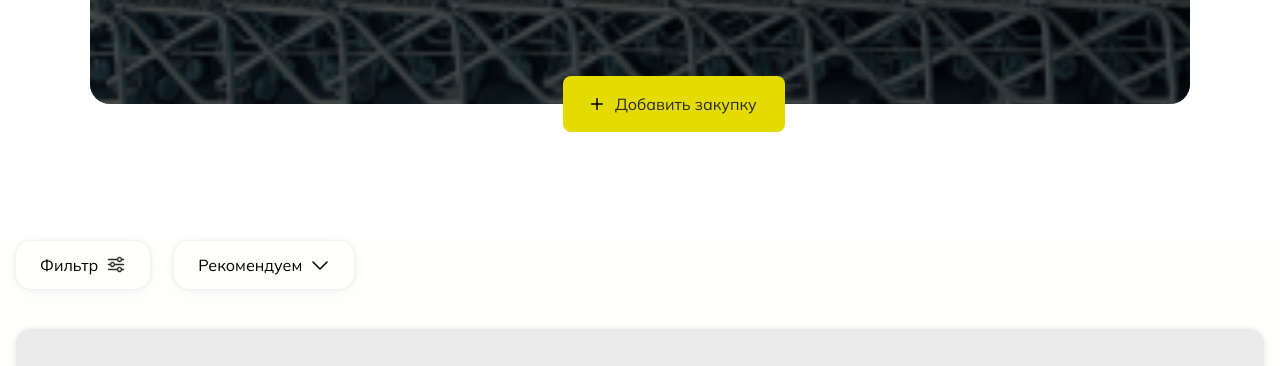
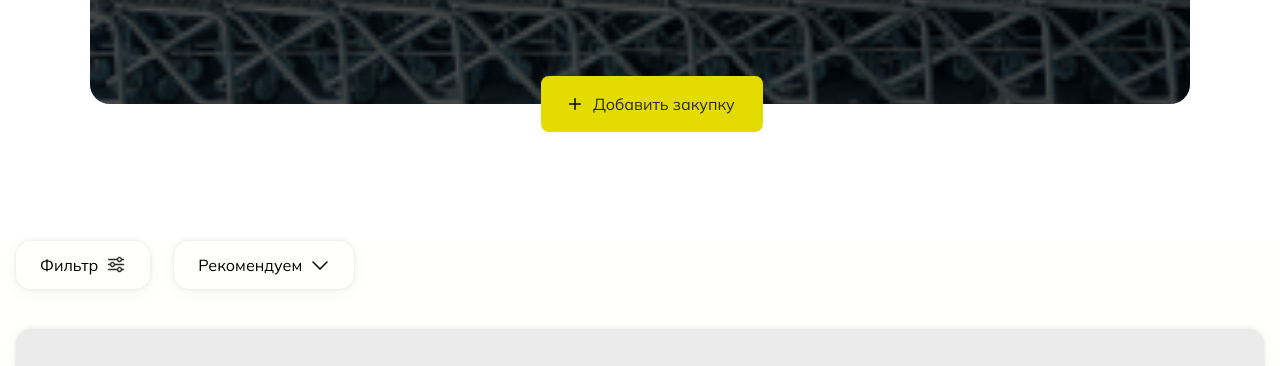
Before and after one commit to Bekjan02/meebuy, a website: page pages/procurement/procurement.html in a window 1280 px wide. Shown: the part 372-738 px from the top of the page. Drawn offline with Linux system fonts and the light colour scheme.

Commit message:
almost done

```diff
--- a/pages/procurement/procurement.html
+++ b/pages/procurement/procurement.html
@@ -235,7 +235,7 @@
              </div>
             </div>
          </div>
-         <div class="absolute z-50 left-[43%] bottom-[-28px] flex items-center justify-center bg-[#E4DB00] gap-3 rounded-lg py-4 px-7 text-[16px] font-mulish text-[#2B292C]">
+         <div class="absolute z-50 left-[41%] bottom-[-28px] flex items-center justify-center bg-[#E4DB00] gap-3 rounded-lg py-4 px-7 text-[16px] font-mulish text-[#2B292C]">
           <svg width="12" height="12" viewBox="0 0 12 12" fill="none" xmlns="http://www.w3.org/2000/svg">
             <path d="M6 0C6.19891 0 6.38968 0.0790178 6.53033 0.21967C6.67098 0.360322 6.75 0.551088 6.75 0.75V5.25H11.25C11.4489 5.25 11.6397 5.32902 11.7803 5.46967C11.921 5.61032 12 5.80109 12 6C12 6.19891 11.921 6.38968 11.7803 6.53033C11.6397 6.67098 11.4489 6.75 11.25 6.75H6.75V11.25C6.75 11.4489 6.67098 11.6397 6.53033 11.7803C6.38968 11.921 6.19891 12 6 12C5.80109 12 5.61032 11.921 5.46967 11.7803C5.32902 11.6397 5.25 11.4489 5.25 11.25V6.75H0.75C0.551088 6.75 0.360322 6.67098 0.21967 6.53033C0.0790178 6.38968 0 6.19891 0 6C0 5.80109 0.0790178 5.61032 0.21967 5.46967C0.360322 5.32902 0.551088 5.25 0.75 5.25H5.25V0.75C5.25 0.551088 5.32902 0.360322 5.46967 0.21967C5.61032 0.0790178 5.80109 0 6 0Z" fill="black"/>
             </svg>
```
Also changed, not shown: styles.css.
